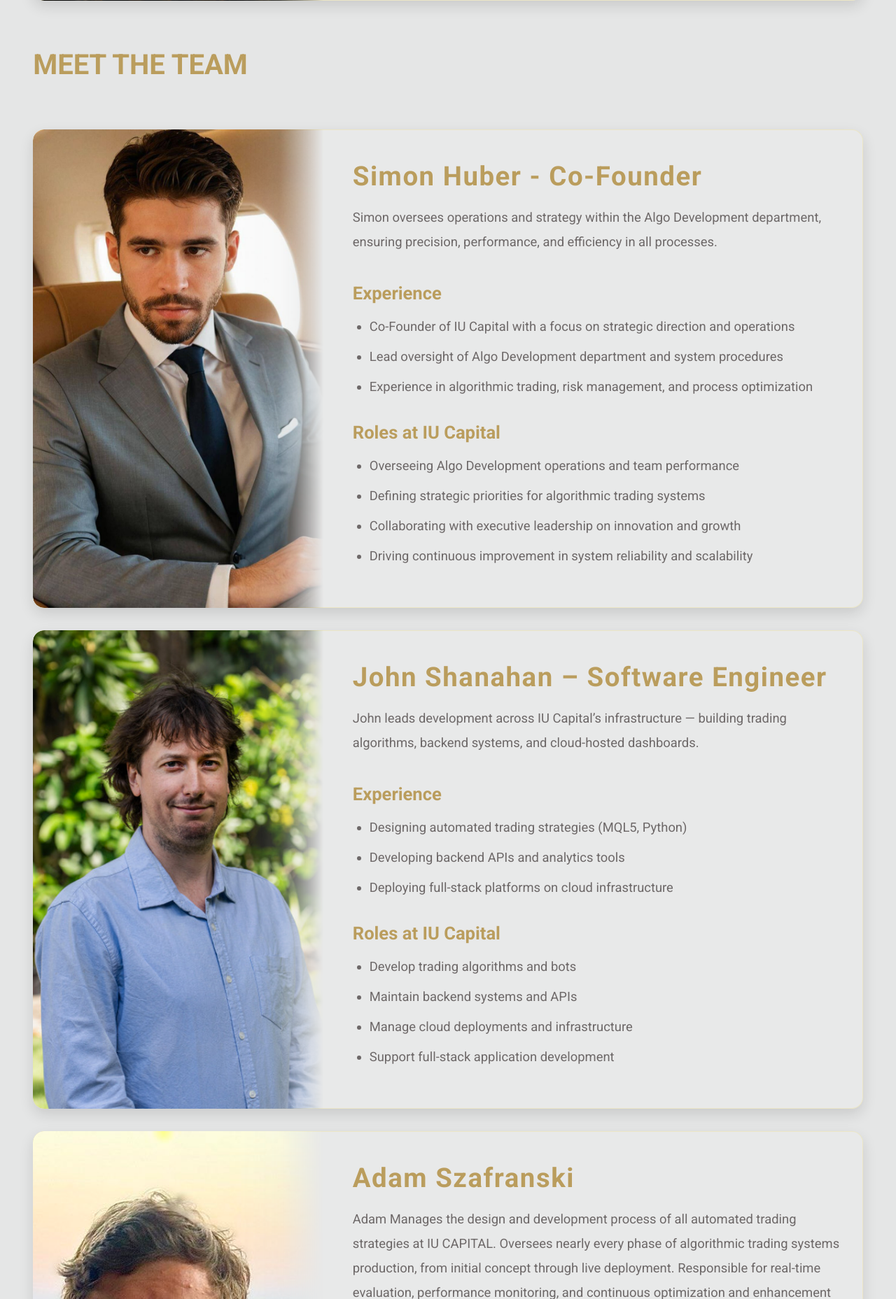
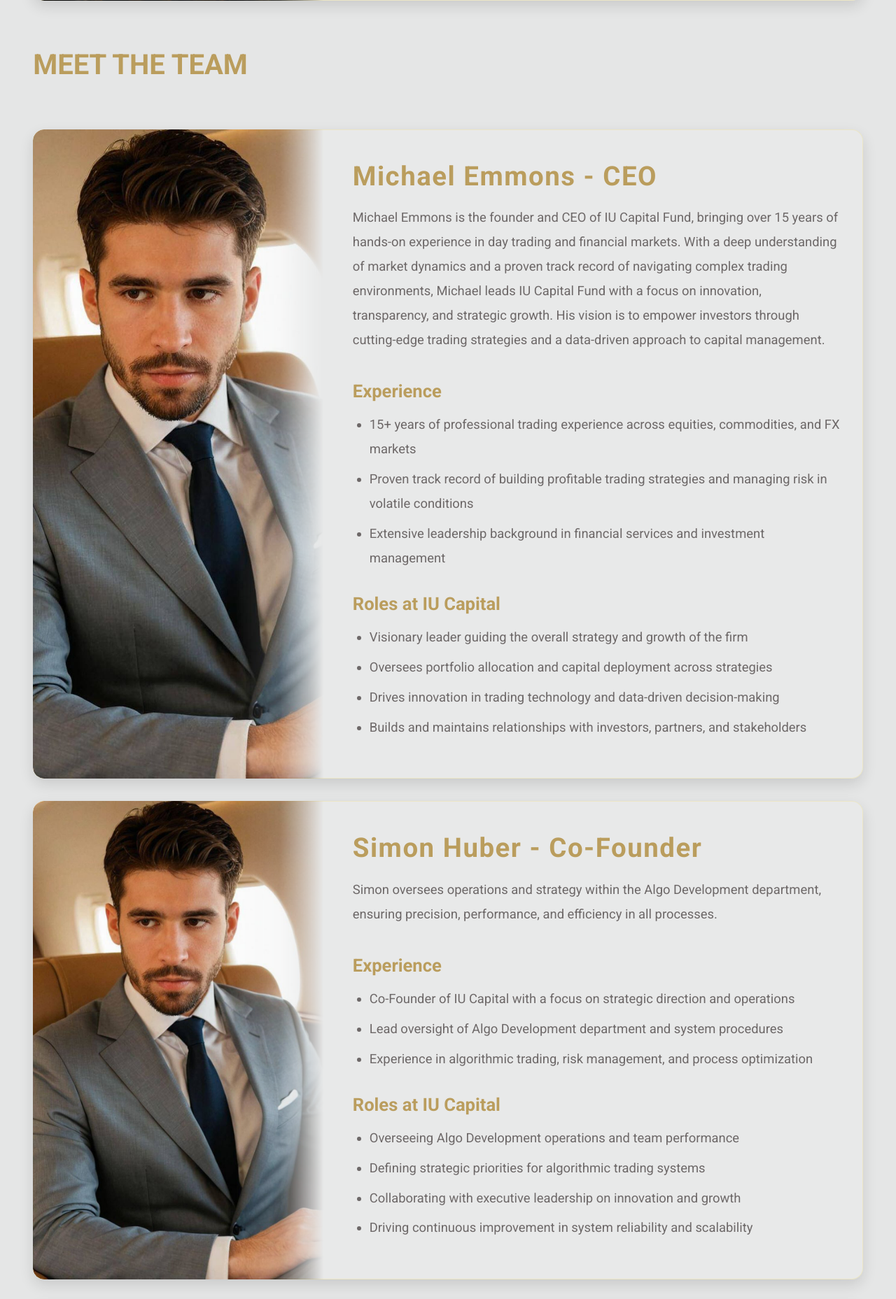
Before and after one commit to IU-Capital/Website, a Flask app: page /about in a window 1280 px wide. Shown: the part 723-2580 px from the top of the page at 70% size. Run offline with Flask 3, Linux system fonts and the light colour scheme.

Commit message:
updated about page and images

```diff
--- a/app/templates/about.html
+++ b/app/templates/about.html
@@ -61,6 +61,39 @@
       </div>    -->
 
     <!-- Team Cards -->
+
+      <div class="card">
+      <img src="{{ url_for('static', filename='images/our-team/simon.jpg') }}" alt="Michael Emmons" />
+      <div class="card_content">
+        <h2 class="team_name">Michael Emmons - CEO</h2>
+        <p class="team_bio">
+          Michael Emmons is the founder and CEO of IU Capital Fund, bringing over 15 years of hands-on experience
+          in day trading and financial markets. With a deep understanding of market dynamics and a proven track
+          record of navigating complex trading environments, Michael leads IU Capital Fund with a focus on innovation,
+          transparency, and strategic growth. His vision is to empower investors through cutting-edge trading strategies
+          and a data-driven approach to capital management.
+        </p>
+
+        <div class="team_experience">
+          <h4>Experience</h4>
+          <ul>
+            <li>15+ years of professional trading experience across equities, commodities, and FX markets</li>
+            <li>Proven track record of building profitable trading strategies and managing risk in volatile conditions</li>
+            <li>Extensive leadership background in financial services and investment management</li>
+          </ul>
+        </div>
+
+        <div class="team_skills">
+          <h4>Roles at IU Capital</h4>
+          <ul>
+            <li>Visionary leader guiding the overall strategy and growth of the firm</li>
+            <li>Oversees portfolio allocation and capital deployment across strategies</li>
+            <li>Drives innovation in trading technology and data-driven decision-making</li>
+            <li>Builds and maintains relationships with investors, partners, and stakeholders</li>
+          </ul>
+        </div>
+      </div>
+    </div>
 
 
     <div class="card">
```
